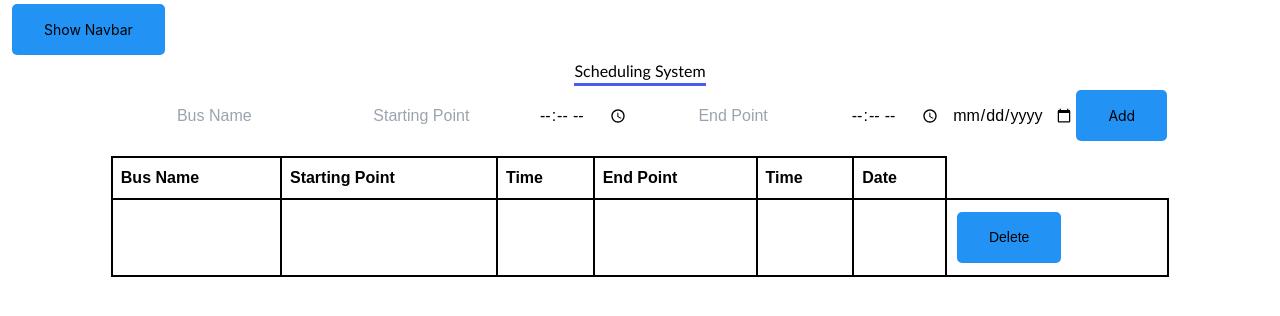
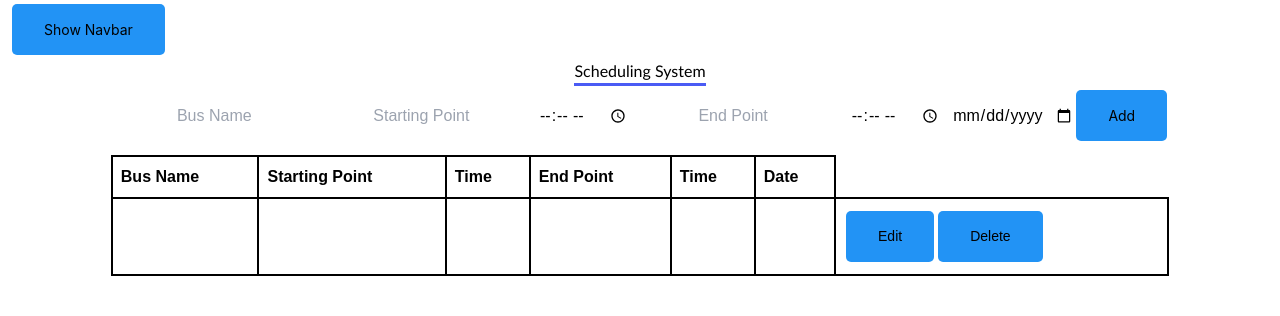
Before and after one commit to kur0N3ko/firs-react-app, a React (Create React App) app: page / in a window 1280 px wide. Shown: the top 316 px of the page. Built offline with nearby package versions, Linux system fonts and the light colour scheme.

Commit message:
added edit function

```diff
--- a/src/App.js
+++ b/src/App.js
@@ -8,11 +8,9 @@ import { BrowserRouter as Router, Route, Switch } from "react-router-dom/cjs/rea
 import Home from "./components/PageComponent/Home";
 import About from "./components/PageComponent/About";
 import Contact from "./components/PageComponent/Contact";
-import TableComponent from "./components/TableComponent";
+// import TableComponent from "./components/TableComponent";
 
 function App() {
-
-
   return (
     <>
     <Router>
@@ -26,7 +24,6 @@ function App() {
                     <h1>Scheduling System</h1>
                       <Form/>
                         <hr/>
-                        <TableComponent />
                   </CrudProvider>
                 </div>
               </Route>
--- a/src/components/DataRows.js
+++ b/src/components/DataRows.js
@@ -1,22 +1,22 @@
-import DeleteData from "./DeleteData";
-import { useCrudContext } from "./CrudContext";
+// import DeleteData from "./DeleteData";
+// import { useCrudContext } from "./CrudContext";
 
 
-const DataRows = () => {
-    const { data } = useCrudContext();
-    return data.map(item => (
-        <tr key={item.id}>
-            <td>{item.name}</td>
-            <td>{item.spoint}</td>
-            <td>{item.time}</td>
-            <td>{item.epoint}</td>
-            <td>{item.etime}</td>
-            <td>{item.date}</td>
-            <td>
-                <DeleteData id={item.id} />
-            </td>
-        </tr>
-    ));
-}
+// const DataRows = () => {
+//     const { data } = useCrudContext();
+//     return data.map(item => (
+//         <tr key={item.id}>
+//             <td>{item.name}</td>
+//             <td>{item.spoint}</td>
+//             <td>{item.time}</td>
+//             <td>{item.epoint}</td>
+//             <td>{item.etime}</td>
+//             <td>{item.date}</td>
+//             <td>
+//                 <DeleteData id={item.id} />
+//             </td>
+//         </tr>
+//     ));
+// }
 
-export default DataRows;
+// export default DataRows;
--- a/src/components/Form.js
+++ b/src/components/Form.js
@@ -1,8 +1,10 @@
 import React, { useState } from 'react';
 import { useCrudContext } from './CrudContext';
+// import TableComponent from './TableComponent';
+import DeleteData from './DeleteData';
 
   function Form() {
-    const { addData, updateData } = useCrudContext();
+    const { data, addData, updateData } = useCrudContext();
     const [formData, setFormData] = useState({ id: "", name: "", spoint: "", time: "", epoint: "", etime: "", date: "" });
 
   const handleChange = e => {
@@ -21,16 +23,16 @@ import { useCrudContext } from './CrudContext';
     alert('Successfully added.');
     }
     setFormData({ id: "", name: "", spoint: "", time: "", epoint: "", etime: "", date: "" });
-  };
+  }
 
   // Function to handle editing
-  // function handleEdit(id) {
-  //     const record = data.find(item => item.id === id);
-  //     setFormData(record);
-  //   }
-
+  function handleEdit(id) {
+      const record = data.find(item => item.id === id);
+      setFormData(record);
+    }
 
   return (
+    <>
       <form onSubmit={handleSubmit}>
         <input type="hidden" name="id" value={formData.id} onChange={handleChange} />
         <input type="text" name="name" value={formData.name} onChange={handleChange} placeholder="Bus Name" required />
@@ -40,10 +42,38 @@ import { useCrudContext } from './CrudContext';
         <input type="time" name="etime" value={formData.etime} onChange={handleChange} placeholder="Time" required />
         <input type="date" name="date" value={formData.date} onChange={handleChange} placeholder="Date" required />
         <button type="submit">{formData.id ? 'Update' : 'Add'}</button>
-      {/* <button onClick={() => handleEdit(item.id)}>Edit</button> */}
       </form>
-
+      <table>
+        <thead>
+            <tr>
+              <th>Bus Name</th>
+              <th>Starting Point</th>
+              <th>Time</th>
+              <th>End Point</th>
+              <th>Time</th>
+              <th>Date</th>
+            </tr>
+          </thead>
+        <tbody>
+          {data.map(item => (
+            <tr key={item.id}>
+              <td>{item.name}</td>
+              <td>{item.spoint}</td>
+              <td>{item.time}</td>
+              <td>{item.epoint}</td>
+              <td>{item.etime}</td>
+              <td>{item.date}</td>
+              <td><button onClick={() => handleEdit(item.id)}>Edit</button>
+              <DeleteData id={item.id} /></td>
+            </tr>
+          ))}
+        </tbody>
+      </table>
+    </>
   );
 }
 
+
+
+
 export default Form;
--- a/src/components/TableComponent.js
+++ b/src/components/TableComponent.js
@@ -1,27 +1,28 @@
-import React from 'react';
-import DataRows from './DataRows'; // Import the DataRows component
-import { useCrudContext } from './CrudContext';
+// import React from 'react';
+// import DataRows from './DataRows'; // Import the DataRows component
+// import { useCrudContext } from './CrudContext';
 
-const TableComponent = () => {
-    const { data } = useCrudContext();
+// const TableComponent = () => {
+//     const { data } = useCrudContext();
 
-    return (
-        <table>
-        <thead>
-            <tr>
-            <th>Bus Name</th>
-            <th>Starting Point</th>
-            <th>Time</th>
-            <th>End Point</th>
-            <th>Time</th>
-            <th>Date</th>
-            </tr>
-        </thead>
-        <tbody>
-            <DataRows data={data} /> {/* Pass data as props to DataRows */}
-        </tbody>
-        </table>
-    );
-};
+//     return (
+//         <table>
+//         <thead>
+//             <tr>
+//             <th>Bus Name</th>
+//             <th>Starting Point</th>
+//             <th>Time</th>
+//             <th>End Point</th>
+//             <th>Time</th>
+//             <th>Date</th>
+//             </tr>
+//         </thead>{/* Pass data as props to DataRows */}
+//         {/* <tbody>
+//             <DataRows data={data} />
+//         </tbody> */}
 
-export default TableComponent;
+//         </table>
+//     );
+// };
+
+// export default TableComponent;
```
Also changed, not shown: src/components/HandleEdit.js (deleted, +0 -12 lines). Lines whose indentation alone changed are shown as unchanged.
